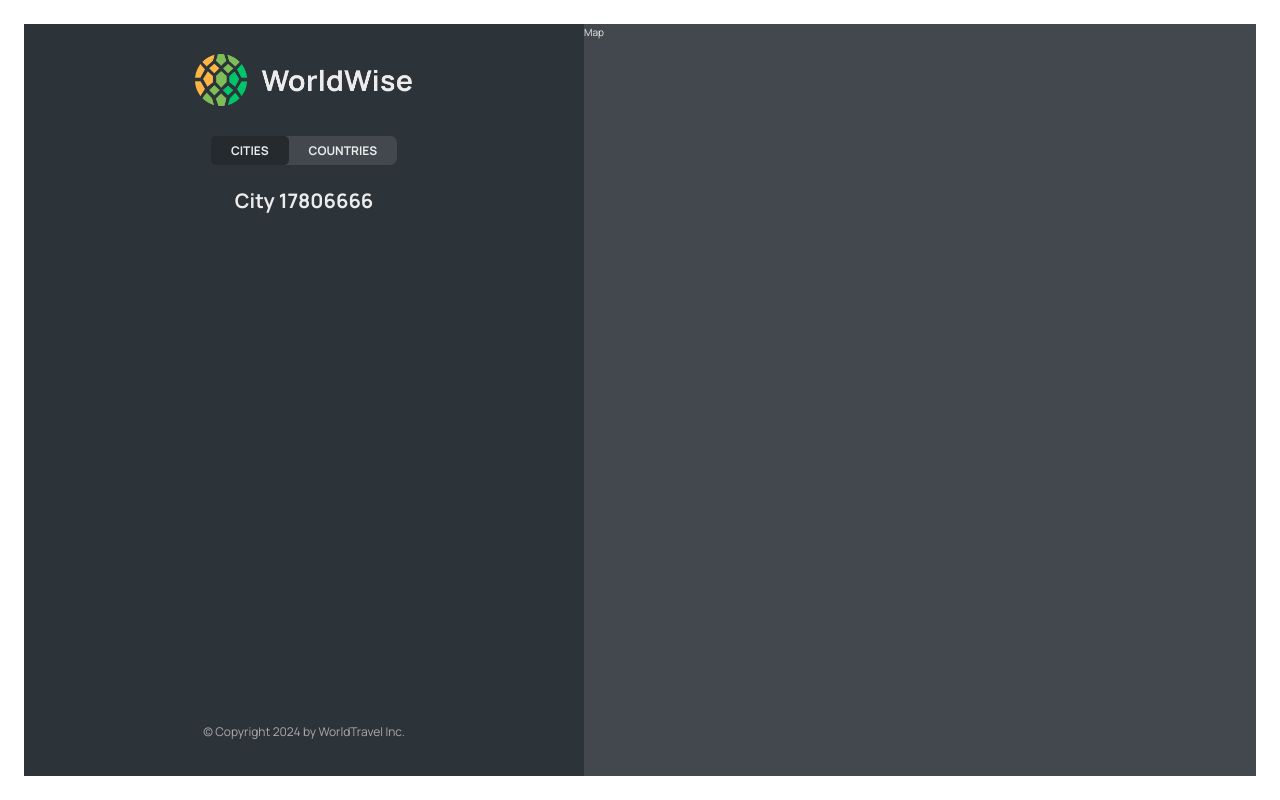
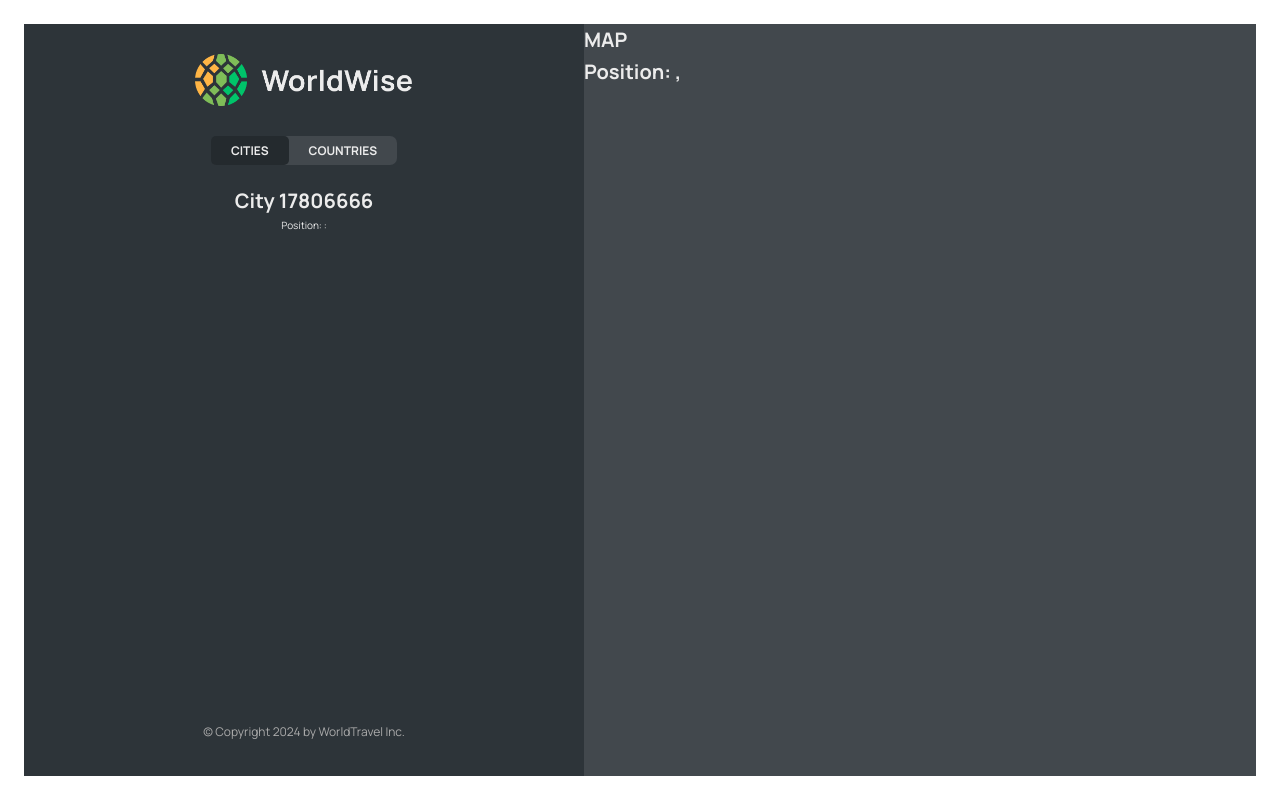
Before and after one commit to GitHubDoanLinh/ReactApp-WorldTravel, a React (Vite) app: page /app/cities/17806666 in a window 1280 px wide. Built offline with nearby package versions, Linux system fonts and the light colour scheme; data requests are answered from the project's data file.

Commit message:
commit 7 Reading and Setting a Query String

```diff
--- a/src/components/City.jsx
+++ b/src/components/City.jsx
@@ -1,4 +1,4 @@
-import { useParams } from "react-router-dom";
+import { useParams, useSearchParams } from "react-router-dom";
 import styles from "./City.module.css";
 
 const formatDate = (date) =>
@@ -10,7 +10,12 @@ const formatDate = (date) =>
   }).format(new Date(date));
 
 function City() {
-  const {id} = useParams();
+  const { id } = useParams();
+
+  const [searchParams, setSearchParams] = useSearchParams();
+  const lat = searchParams.get("lat");
+  const lng = searchParams.get("lng");
+
   // TEMP DATA
   const currentCity = {
     cityName: "Lisbon",
@@ -21,9 +26,14 @@ function City() {
 
   const { cityName, emoji, date, notes } = currentCity;
 
-  return(
-    <h1>City {id}</h1>
-  )
+  return (
+    <>
+      <h1>City {id}</h1>
+      <p>
+        Position: {lat}:{lng}
+      </p>
+    </>
+  );
 
   // return (
   //   <div className={styles.city}>
--- a/src/components/CityItem.jsx
+++ b/src/components/CityItem.jsx
@@ -18,14 +18,18 @@ const formatDate = (date) =>
   }).format(new Date(date));
 
 function CityItem({ city }) {
-  const { cityName, emoji, date, id } = city;
+  const { cityName, emoji, date, id, position } = city;
+  console.log(position);
   return (
     <li>
-      <Link className={styles.cityItem} to={`${id}`}>
-      <span className={styles.emoji}>{flagemojiToPNG(emoji)}</span>
-      <h3 className={styles.name}>{cityName}</h3>
-      <time className={styles.date}>{formatDate(date)}</time>
-      <button className={styles.deleteBtn}>&times;</button>
+      <Link
+        className={styles.cityItem}
+        to={`${id}?lat=${position.lat}&lng=${position.lng}`}
+      >
+        <span className={styles.emoji}>{flagemojiToPNG(emoji)}</span>
+        <h3 className={styles.name}>{cityName}</h3>
+        <time className={styles.date}>{formatDate(date)}</time>
+        <button className={styles.deleteBtn}>&times;</button>
       </Link>
     </li>
   );
--- a/src/components/Map.jsx
+++ b/src/components/Map.jsx
@@ -1,6 +1,18 @@
+import { useSearchParams } from "react-router-dom";
 import styles from "./Map.module.css";
 function Map() {
-  return <div className={styles.mapContainer}>Map</div>;
+  const [searchParams, setSearchParams] = useSearchParams();
+  const lat = searchParams.get("lat");
+  const lng = searchParams.get("lng");
+
+  return (
+    <div className={styles.mapContainer}>
+      <h1>MAP</h1>
+      <h1>
+        Position: {lat}, {lng}
+      </h1>
+    </div>
+  );
 }
 
 export default Map;
```
